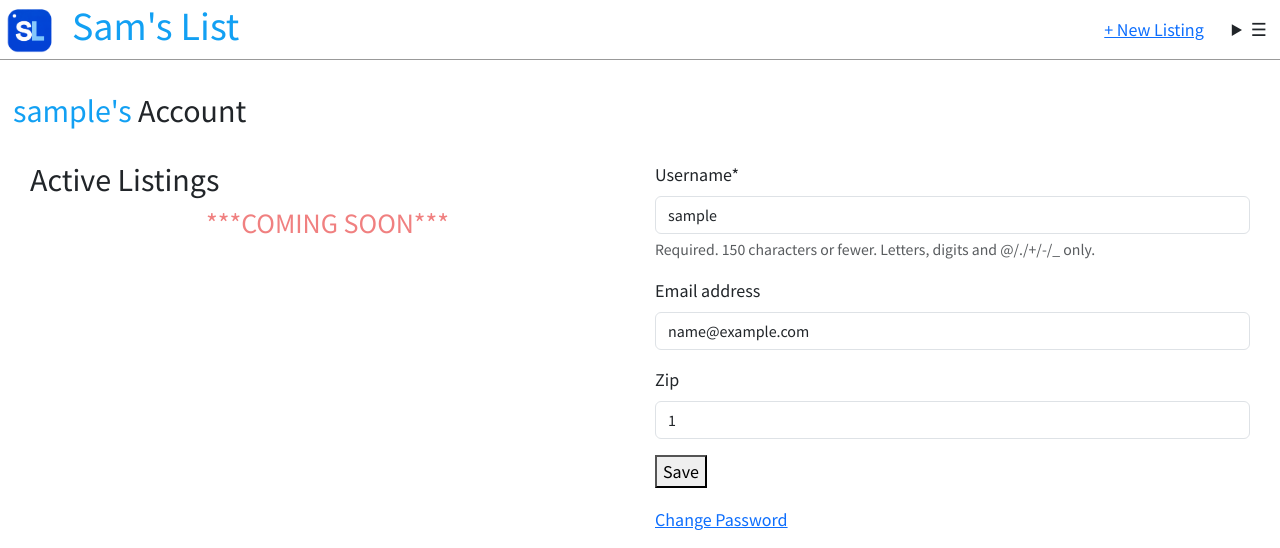
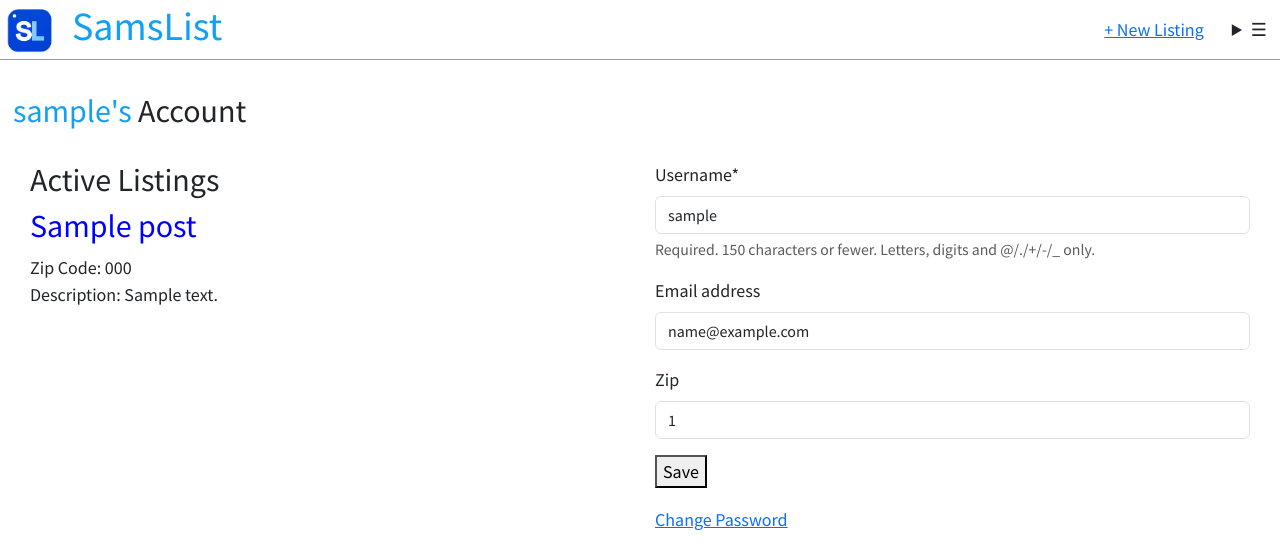
Before and after one commit to samuelpenney/SamsList, a Django app: page /accounts/edit/ in a window 1280 px wide. Shown: the top 548 px of the page. Run offline with Django 5.2, Linux system fonts and the light colour scheme; a user stored in the database is signed in; tables that the repository leaves empty hold one stand-in row (values such as "Sample post"); some libraries are stand-ins or nearby versions.

Commit message:
combined branches and added listings under accounts

```diff
--- a/DjangoProject/settings.py
+++ b/DjangoProject/settings.py
@@ -66,7 +66,6 @@ INSTALLED_APPS = [
     "django.contrib.sessions",
     "django.contrib.messages",
     "django.contrib.staticfiles",
-    "Chat",
     "MainApp",
     "accounts",
     "crispy_forms",
@@ -108,7 +107,7 @@ CHANNEL_LAYERS = {
     'default': {
         'BACKEND': 'channels_redis.core.RedisChannelLayer',
         'CONFIG': {
-            'hosts': [('127.0.0.1', 6379)], # Might need to change in the future
+            'hosts': [{'address': 'redis://127.0.0.1:6379', 'socket_timeout': None}], # Might need to change in the future
         },
     },
 }
--- a/DjangoProject/templates/accounts/account_edit.html
+++ b/DjangoProject/templates/accounts/account_edit.html
@@ -7,7 +7,15 @@
     <div style="flex: 1; display: flex; flex-direction: column; gap: 15px;">
         <div>
             <h2>Active Listings</h2>
-            <h3 style="text-align: center; color: lightcoral;">***COMING SOON***</h3>
+            {%for post in posts%}
+                <div class="post-entry">
+                    <h2><a href="{{ post.get_absolute_url }}">{{ post.title }}</a></h2>
+                    <p>Zip Code: {{ post.zip_code }}</p>
+                    <p>Description: {{ post.body }}</p>
+                </div>
+            {%empty%}
+                 <h3 style="text-align: center; color: lightcoral;">***NO ACTIVE LISTINGS***</h3>
+            {%endfor%}
         </div>
     </div>
     <div style="flex: 1;">
--- a/DjangoProject/templates/base.html
+++ b/DjangoProject/templates/base.html
@@ -12,7 +12,7 @@
     <header>
       <div class="nav-left">
         <img src="{% static '/images/slogo.png' %}" alt="SL Logo" width="60">
-        <h1><a href="{% url 'home' %}">Sam's List</a></h1>
+        <h1><a href="{% url 'home' %}">SamsList</a></h1>
       </div>
       <div class="nav-right">
         {% if user.is_authenticated %}
--- a/DjangoProject/templates/post_detail.html
+++ b/DjangoProject/templates/post_detail.html
@@ -6,7 +6,9 @@
     <p>{{ post.body }}</p>
 </div>
 <div>
+    {% if post.author == user %}
     <p><a href="{% url 'post_edit' post.pk %}">+ Edit Listing</a></p>
     <p><a href="{% url 'post_delete' post.pk %}">+ Delete Listing</a></p>
+    {%endif%}
 </div>
 {% endblock content %}
--- a/accounts/views.py
+++ b/accounts/views.py
@@ -1,7 +1,7 @@
 from django.urls import reverse_lazy
 from django.contrib.auth.mixins import LoginRequiredMixin
 from django.views.generic import CreateView, UpdateView
-
+from MainApp.models import Post
 from .models import CustomUser
 from .forms import CustomUserCreationForm
 
@@ -19,3 +19,8 @@ class AccountEditView(LoginRequiredMixin, UpdateView):
 
     def get_object(self):
         return self.request.user
+
+    def get_context_data(self, **kwargs):
+        context = super().get_context_data(**kwargs)
+        context["posts"] = Post.objects.filter(author=self.request.user)
+        return context
```
Also changed, not shown: MainApp/views.py (+6 -2 lines).
